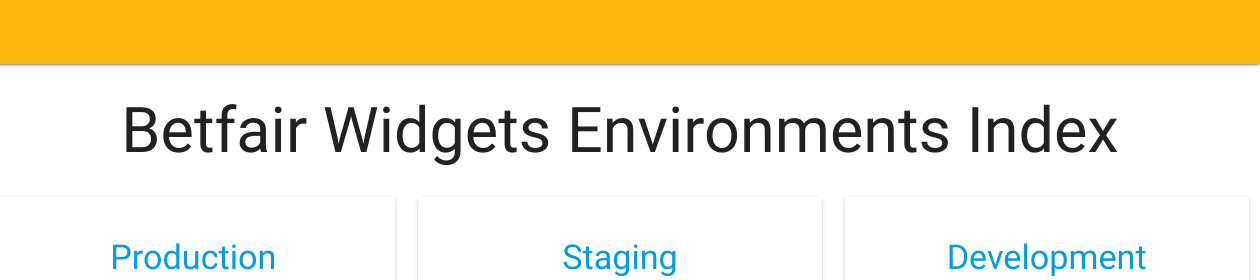
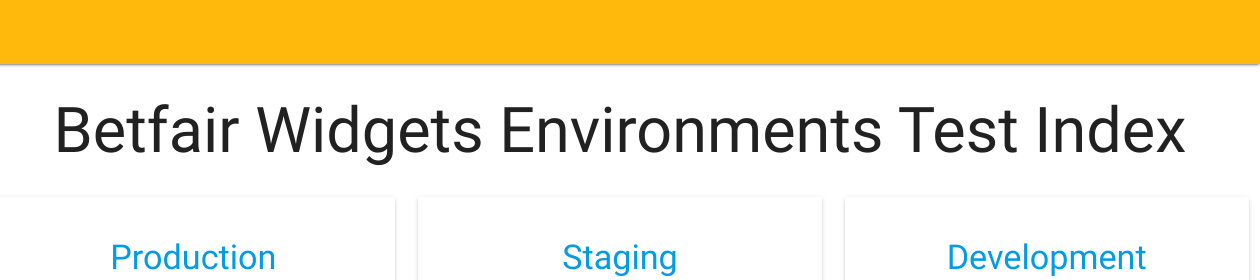
Before and after one commit to dr-r3d/betfair-env, a website: page pug_templates/index.pug in a window 1280 px wide. Shown: the top 280 px of the page, 20-1280 px from the left. Drawn offline with nearby package versions, Linux system fonts and the light colour scheme; files that its build step writes are made by us from their sources; files whose address does not match are found by name.

Commit message:
testing build process 3

```diff
--- a/pug_templates/index.pug
+++ b/pug_templates/index.pug
@@ -8,7 +8,7 @@
       .nav-wrapper
         a.brand-logo
           img(src='logo.png')
-    h1.center-align Betfair Widgets Environments Index
+    h1.center-align Betfair Widgets Environments Test Index
     .row
       .col.s10.offset-s1.m4.l4
         a(href='https://betfair-widget-admin-prod.herokuapp.com/')
```
